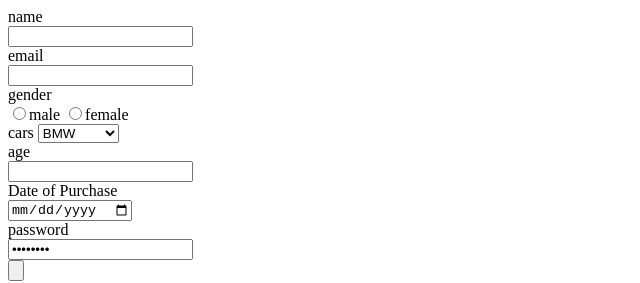
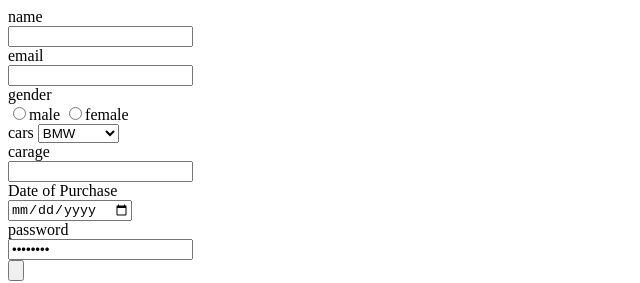
Before and after one commit to acciojob/car-insurance-form-Saaii5, a website: page main.html in a window 1280 px wide. Shown: the full height of the page, 0-640 px from the left. Drawn offline with Linux system fonts and the light colour scheme.

Commit message:
created a submission

```diff
--- a/main.html
+++ b/main.html
@@ -24,10 +24,10 @@
 <option value="Audi">Audi</option>
 <option value="Mercedez">Mercedez</option>
 </select><br>
-<label for="carage">age</label><br>
+<label for="carage">carage</label><br>
 <input id="carage" type="number" required><br>
 <label for="dop">Date of Purchase</label><br>
-<input type="date" id="dop " required><br>
+<input type="date" id="dop" required><br>
 <label for="password">password</label><br>
 <input type="password" value="password" required><br>
 <button type="submit" value="submit" required><br>
```
